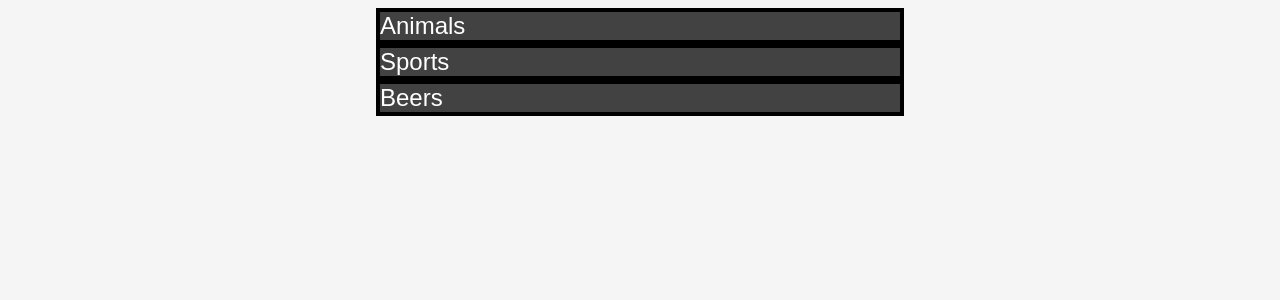
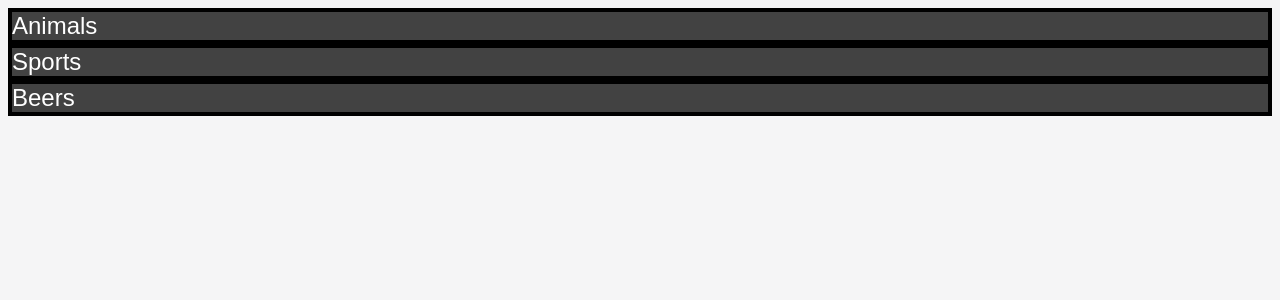
Before and after one commit to agconti/react-nested-navigation, a React (Create React App) app: page / in a window 1280 px wide. Shown: the top 300 px of the page. Built offline with nearby package versions, Linux system fonts and the light colour scheme.

Commit message:
Revert "feat(app): update laptop styles"
This reverts commit 1711d41037560306bfa0cea322328aae345540ed.

```diff
--- a/src/App.css
+++ b/src/App.css
@@ -26,16 +26,12 @@ S — Dark
   display: flex;
   flex-flow: column nowrap;
   padding: 0.5em;
-  justify-content: center;
-  align-items: center;
 }
 
 .nav {
   color: white;
   font-size: 1.5em;
-  width: 100%;
   height: 100%;
-  max-width: 22em;
 }
 
 .nav__item {
@@ -54,9 +50,3 @@ S — Dark
 .show {
   display: block;
 }
-
-.breadcrumbs {
-  position: absolute;
-  bottom: 0;
-  left: 0.5em;
-}
--- a/src/components/Breadcrumbs.js
+++ b/src/components/Breadcrumbs.js
@@ -1,7 +1,7 @@
 import React from 'react'
 
 const Breadcrumbs = ({items}) => (
-  <h1 className="breadcrumbs">{items.join(' / ')}</h1>
+  <h1>{items.join(' / ')}</h1>
 )
 
 export default Breadcrumbs
```
